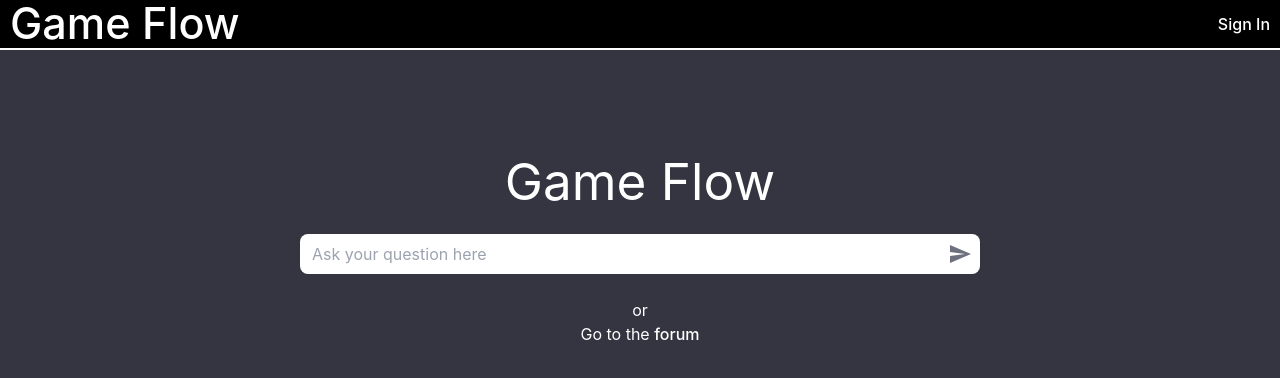
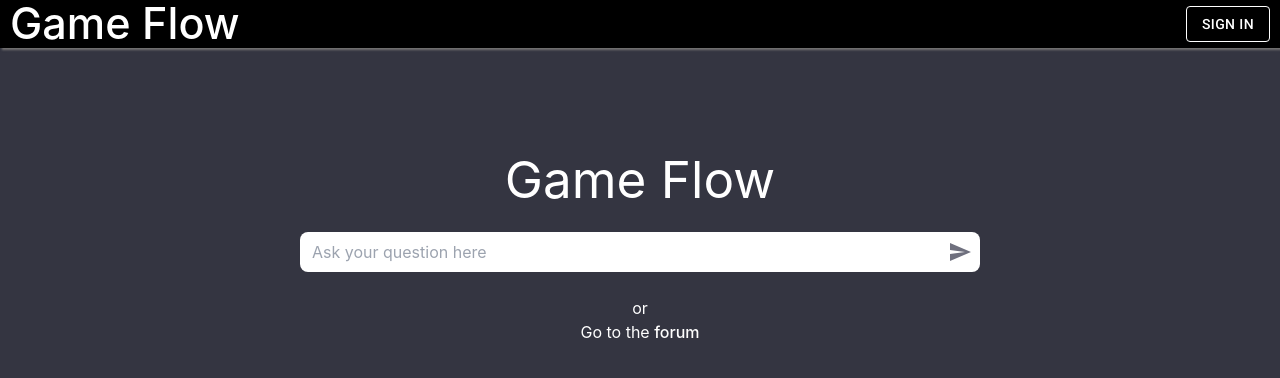
Before and after one commit to ariel7590/game-flow, a React (Vite) app in the folder client/: page / in a window 1280 px wide. Shown: the top 378 px of the page. Built offline with nearby package versions, Linux system fonts and the light colour scheme; no server answers.

Commit message:
started working on the ui

```diff
--- a/client/src/components/navbar/navbar.component.tsx
+++ b/client/src/components/navbar/navbar.component.tsx
@@ -4,22 +4,30 @@ import { RootState } from "../../redux/store";
 import * as navbarStyle from './navbar.tailwind';
 import { Link } from "react-router-dom";
 import { ICurrentUser } from "../../redux/users/users.types";
+import { Button } from '@mui/material';
 import SignOut from "../sign-out/sign-out.component";
 
 
-const NavBar=()=>{
+const NavBar = () => {
 
-    const user=useSelector((state: RootState)=>state.users.currentUser);
+    const user = useSelector((state: RootState) => state.users.currentUser);
 
     return (
         <div className={navbarStyle.navbarContainer}>
             <Link to="/" className={navbarStyle.logo}><h2>Game Flow</h2></Link>
             {
                 user.auth
-                ?
-                <div className={navbarStyle.welcomeUser}><div>Welcome</div> <SignOut username={(user as ICurrentUser).userName} /></div>
-                :
-                <Link to="/login" className={navbarStyle.signIn}>Sign In</Link>
+                    ?
+                    <div className={navbarStyle.welcomeUser}><div>Welcome</div> <SignOut username={(user as ICurrentUser).userName} /></div>
+                    :
+                    <Link to="/login" className={navbarStyle.signIn}>
+                        <Button variant="outlined" color="inherit" className="hover:text-[#747272] hover:border-[#747272] focus:outline-none">
+                            Sign In
+                        </Button>
+                        {/* <Button className="bg-[#747272] rounded-[7px] text-[white]">
+                            Sign In
+                        </Button> */}
+                    </Link>
             }
 
         </div>
--- a/client/src/components/navbar/navbar.tailwind.ts
+++ b/client/src/components/navbar/navbar.tailwind.ts
@@ -1,5 +1,5 @@
 export const navbarContainer =
-	"bg-[black] border-b-2 border-b-[white] border-solid flex justify-between items-center px-2.5 py-0";
+	"bg-[black] shadow-[2px_2px_2px_#747272] flex justify-between items-center px-2.5 py-0";
 
 export const welcomeUser = "flex items-center";
 export const signIn = "cursor-pointer text-white";
```
